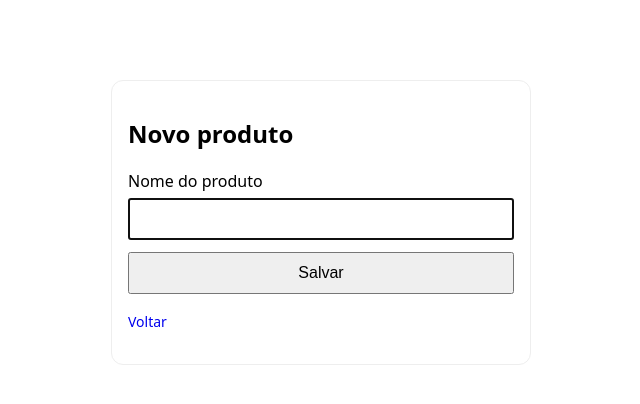
After one commit to RodrigoSchinoff/ControleRemessas, a Django app: template templates/produtos/produto_form.html in a window 1280 px wide. The commit adds this page. Shown: the top 404 px of the page, without its empty margins (319-959 px from the left). Run offline with Django 3.2, Linux system fonts and the light colour scheme; the template is opened without the code that fills it, so the values that code supplies are empty.

Commit message:
Commit Mac 19/11/2025 00:25

```diff
--- a/operacoes/urls.py
+++ b/operacoes/urls.py
@@ -7,4 +7,8 @@ urlpatterns = [
 
     # Detalhe da remessa (pós-salvar)
     path('remessas/<int:pk>/', views.remessa_detail, name='remessa_detail'),
+
+# >>> NOVA ROTA adicionada sem alterar as existentes <<<
+    path('remessas/vendedor/<int:vendedor_id>/', views.remessas_por_vendedor, name='remessas_por_vendedor'),
+
 ]
--- a/templates/operacoes/operacao_nova.html
+++ b/templates/operacoes/operacao_nova.html
@@ -23,13 +23,13 @@
   /* visual leve para campos calculados, sem alterar tamanho/fonte */
   .total-linha { background:#f6f7f8; }
 
-    /* Solução 1: Qtd com tamanho intermediário */
+  /* Solução 1: Qtd com tamanho intermediário */
   .campo-qtd input {
     min-width: 60px;     /* 60px = meio termo entre col-1 e col-2 */
     text-align: center;  /* centraliza o número */
   }
 
-    /* Reduz levemente a fonte dos inputs (inclusive Qtd, Preço e Total) */
+  /* Reduz levemente a fonte dos inputs (inclusive Qtd, Preço e Total) */
   .form-control, .form-select {
       font-size: 0.82rem;   /* era 0.9rem */
   }
--- /dev/null
+++ b/templates/produtos/produto_form.html
@@ -0,0 +1,33 @@
+<!doctype html>
+<html lang="pt-br">
+<head>
+  <meta charset="utf-8">
+  <meta name="viewport" content="width=device-width, initial-scale=1">
+  <title>Novo Produto</title>
+  <style>
+    body { font-family: system-ui, -apple-system, Segoe UI, Roboto, Arial; margin:0; }
+    .wrap { max-width: 420px; margin: 8vh auto; padding: 16px; }
+    .card { border:1px solid #eee; border-radius:12px; padding:16px; }
+    label { display:block; margin-bottom:6px; }
+    input { width:100%; padding:10px; font-size:16px; box-sizing:border-box; margin-bottom:12px; }
+    button { width:100%; padding:10px; font-size:16px; }
+    .error { color:#b00; margin-bottom:8px; }
+    a { text-decoration:none; font-size:14px; }
+  </style>
+</head>
+<body>
+  <div class="wrap">
+    <div class="card">
+      <h2>Novo produto</h2>
+      {% if error %}<div class="error">{{ error }}</div>{% endif %}
+      <form method="post">
+        {% csrf_token %}
+        <label for="id_name">Nome do produto</label>
+        <input id="id_name" name="name" type="text" required autofocus>
+        <button type="submit">Salvar</button>
+      </form>
+      <p><a href="{% url 'operacao_nova' %}">Voltar</a></p>
+    </div>
+  </div>
+</body>
+</html>
```
Also changed, not shown: templates/base.html (+29 -6 lines), templates/operacoes/remessas_por_vendedor.html (added, +29 -0 lines), templates/vendedores/lista.html (+6 -1 lines).
